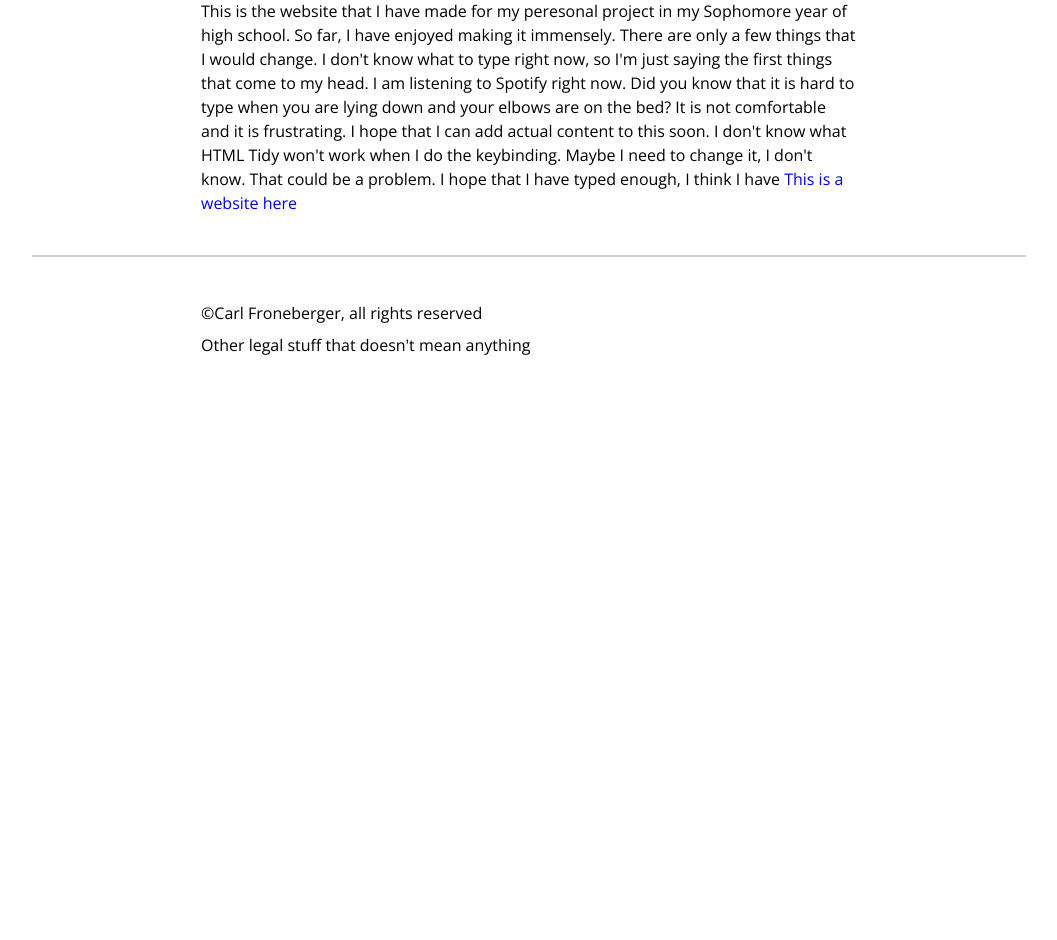
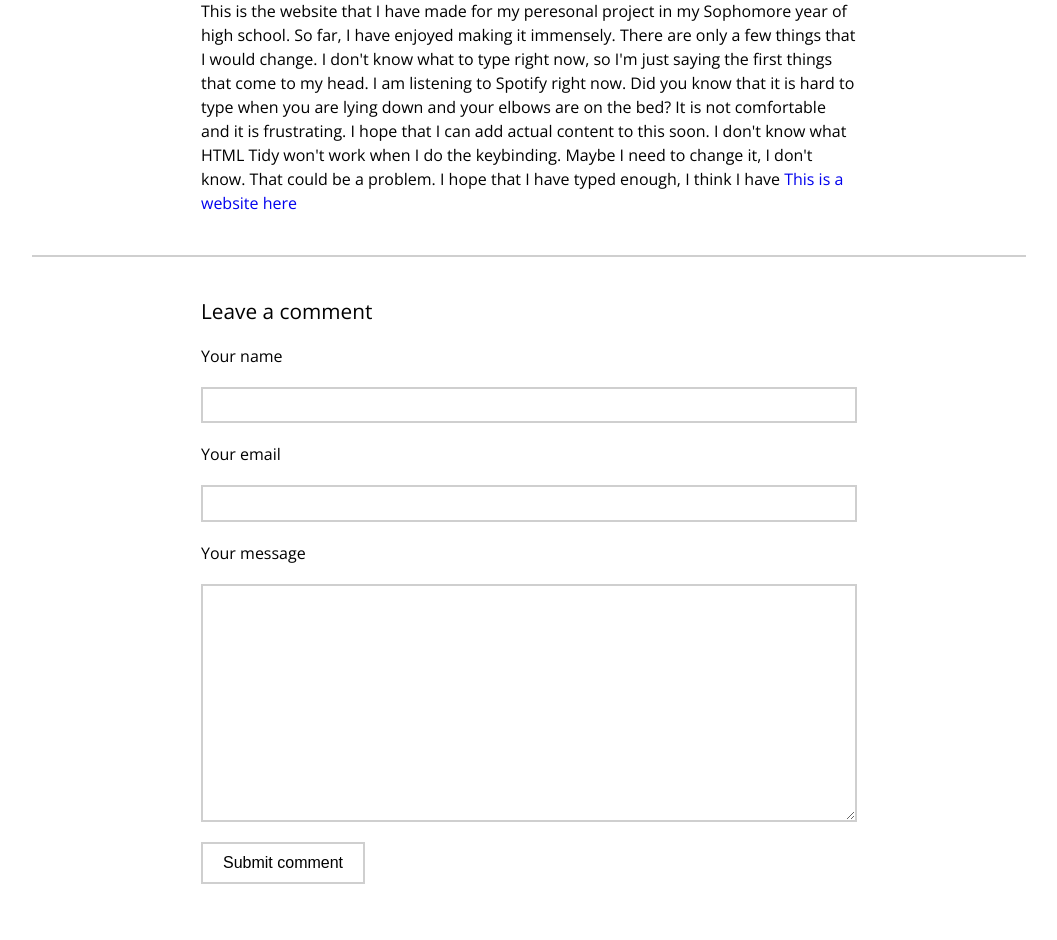
Before and after one commit to carlfroneberger/personalProject, a PHP site: page /article1/index.html in a window 1280 px wide. Shown: the part 1755-2695 px from the top of the page, without its empty margins (111-1168 px from the left). Before the commit the page ends 2110 px from the top, so only its background shows below. Run offline with PHP 8.4, Linux system fonts and the light colour scheme.

Commit message:
began working on the comment system by adding to the index.html and the main.css. So far, no php

```diff
--- a/article1/css/main.css
+++ b/article1/css/main.css
@@ -101,9 +101,8 @@ hr
 
     width: auto;
     max-height: 180px;
+    margin-bottom: 10px;
     margin-left: 10px;
-    margin-bottom: 10px;
-
 }
 
 #content a
@@ -135,3 +134,64 @@ hr
 
     display: table-cell;
 }
+
+#respond
+{
+    width: 66%;
+    margin-right: auto;
+    margin-left: auto;
+}
+
+#respond h2
+{
+    font-family: 'Open Sans', sans-serif;
+    font-size: 1.3em;
+    font-weight: 400;
+}
+
+#respond label
+{
+    font-family: 'Open Sans', sans-serif;
+    font-weight: 400;
+
+    display: block;
+
+    width: 100%;
+    margin-top: 20px;
+    margin-bottom: 20px;
+}
+
+#respond input[type='text'],
+#respond input[type='email'],
+#respond textarea
+{
+    font-family: 'Open Sans', sans-serif;
+    font-size: 1em;
+    font-weight: 300;
+    line-height: 1.4em;
+
+    display: block;
+
+    width: 100%;
+    margin-bottom: 20px;
+    padding: 5px;
+
+    border: 2px solid #cfcfcf;
+    outline: none;
+}
+
+#respond input[type='submit']
+{
+    font-size: 1em;
+
+    margin-bottom: 40px;
+    padding-top: 10px;
+    padding-right: 20px;
+    padding-bottom: 10px;
+    padding-left: 20px;
+
+    cursor: pointer;
+
+    border: 2px solid #cfcfcf;
+    background-color: #fff;
+}
--- a/article1/index.html
+++ b/article1/index.html
@@ -78,11 +78,24 @@
 				</p>
 			</div>
 			<hr>
-			<div id="footer">
-				<p>
-					©Carl Froneberger, all rights reserved<br>
-					Other legal stuff that doesn't mean anything
-				</p>
+			<div id="respond">
+				<h2>Leave a comment</h2>
+
+				<form action="post_comment.php" method="post" id="commentform">
+
+					<label for="comment_author" class="required">Your name</label>
+					<input type="text" name="comment_author" id="comment_author" value="" tabindex="1" required="required">
+
+					<label for="email" class="required">Your email</label>
+					<input type="email" name="email" id="email" value="" tabindex="2" required="required">
+
+					<label for="comment" class="required">Your message</label>
+					<textarea name="comment" id="comment" rows="10" tabindex="4" required></textarea>
+
+					<!--comment_post_ID hard coded as 1-->
+					<input type="hidden" name="comment_post_ID" value="1" id="comment_post_ID" />
+					<input type="submit" name="submit" value="Submit comment" />
+				</form>
 			</div>
 		</div>
 	</body>
```
